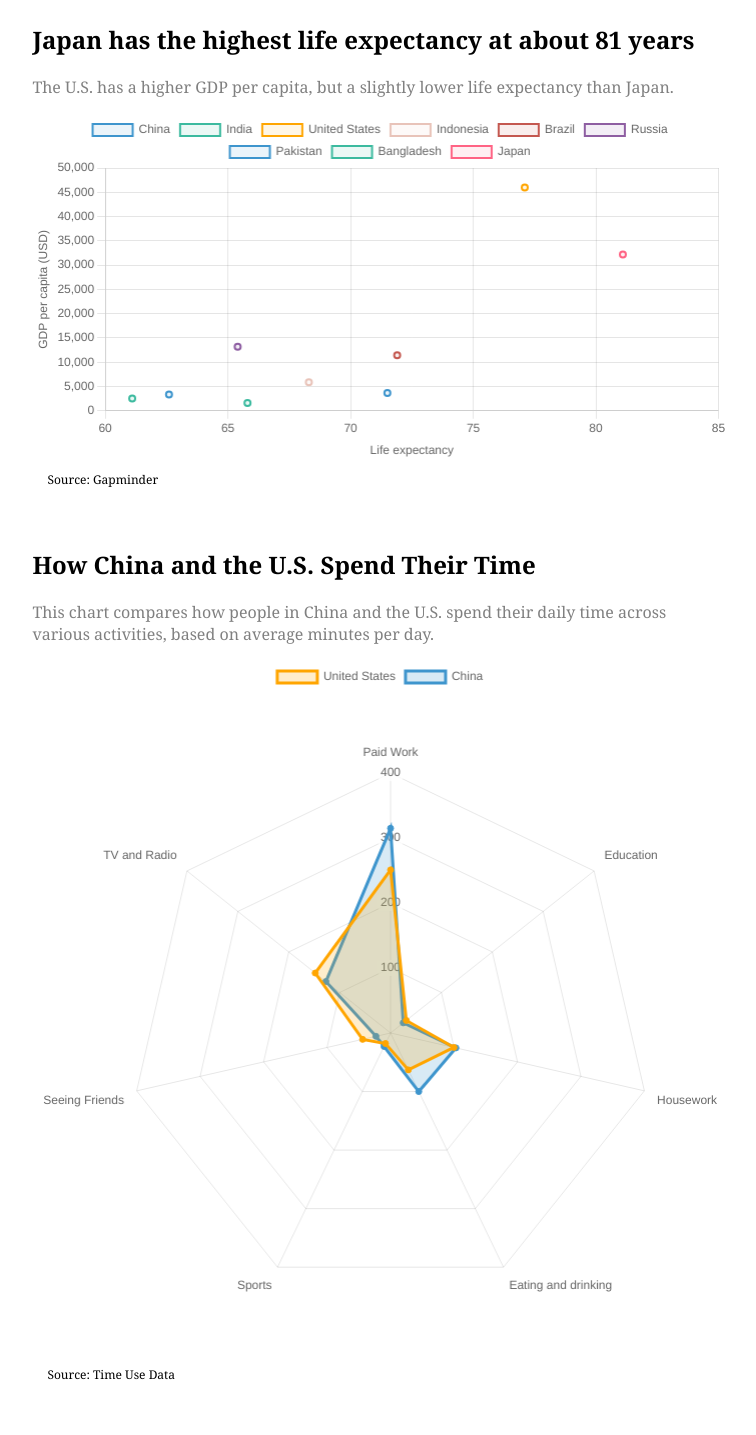
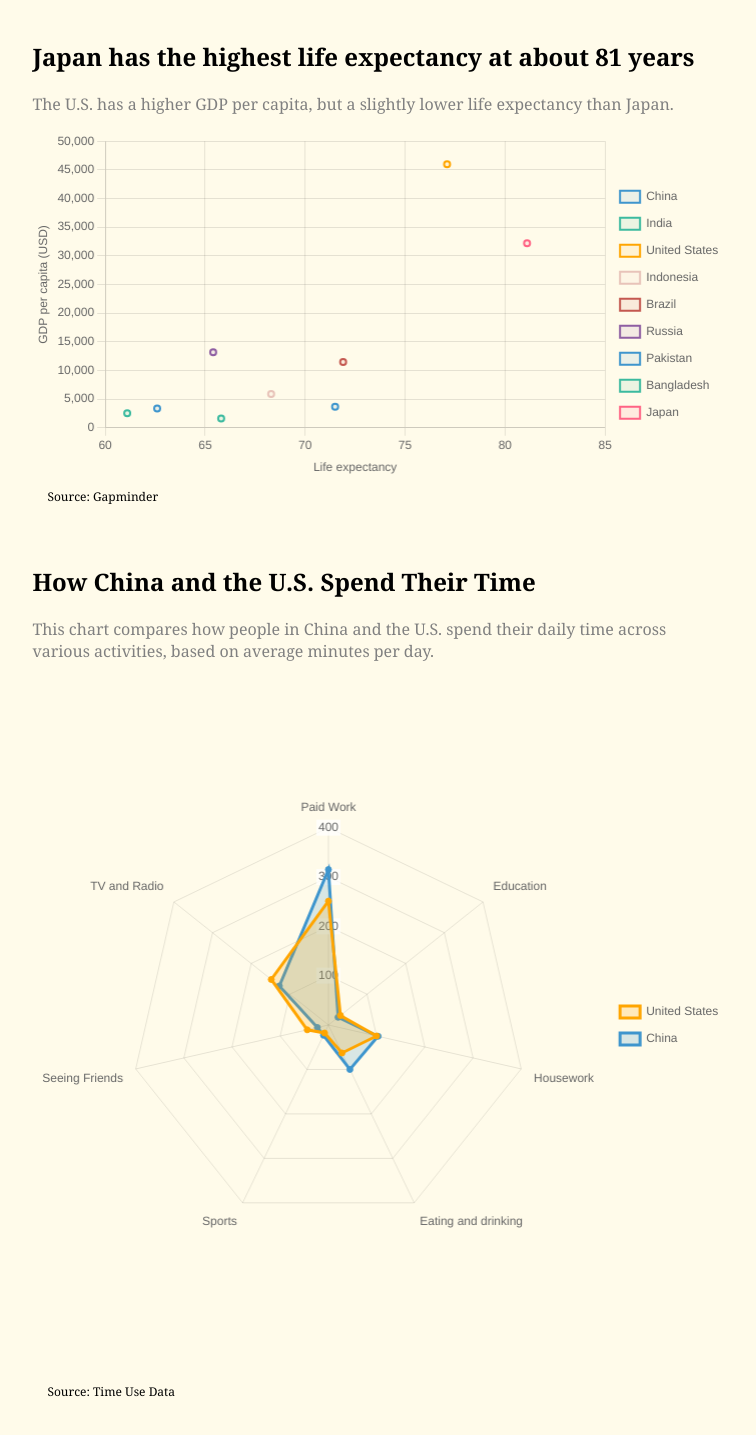
Before and after one commit to oliviaborgula/dataviz2, a plain HTML site: page index.html in a window 1280 px wide. Shown: the part 265-1700 px from the top of the page, without its empty margins (260-1016 px from the left). Drawn offline with nearby package versions, Linux system fonts and the light colour scheme.

Commit message:
final push

```diff
--- a/index.html
+++ b/index.html
@@ -11,7 +11,7 @@
 
 <div class="heading">
     <h1 class="header">Life expectancy around the world</h1>
-    <p class="subheader">Compare how different habits and characteristics affect life expectancy among different countries.</p>
+    <p class="subheader">Compare how different habits and characteristics affect life expectancy among different countries. <br>By: Olivia Borgula</p>
 </div>
 
   <!-- CHART 1: SCATTERPLOT -->
--- a/javascript.js
+++ b/javascript.js
@@ -82,9 +82,22 @@ var myChart = new Chart(ctx, {
                     text: 'GDP per capita (USD)'
                 }
             }
+        },
+        plugins: {
+            legend: {
+                position: 'right',
+                labels: {
+                    boxWidth: 20,
+                    padding: 15
+                }
+            },
+            title: {
+                display: false
+            }
         }
     }
-});
+    });
+
 
 var ctx = document.getElementById('radarChart').getContext('2d');
 
@@ -135,10 +148,16 @@ var radarChart = new Chart(ctx, {
       }
     },
     plugins: {
-      legend: { position: 'top' },
-      title: {
-        display: false
-      }
+        legend: {
+            position: 'right',
+            labels: {
+                boxWidth: 20,
+                padding: 15
+            }
+        },
+        title: {
+            display: false
+        }
     }
-  }
+}
 });
--- a/style.css
+++ b/style.css
@@ -1,3 +1,7 @@
+body{
+    background-color: #fffbea;
+}
+
 .heading{
     font-family: Arial, Helvetica, sans-serif;
     text-align: center;
@@ -6,7 +10,8 @@
 }
 
 .subheader{
-    font-size: 20px;
+    font-size: 17px;
+    color: gray;
 }
 
 .chartContainer {
```
